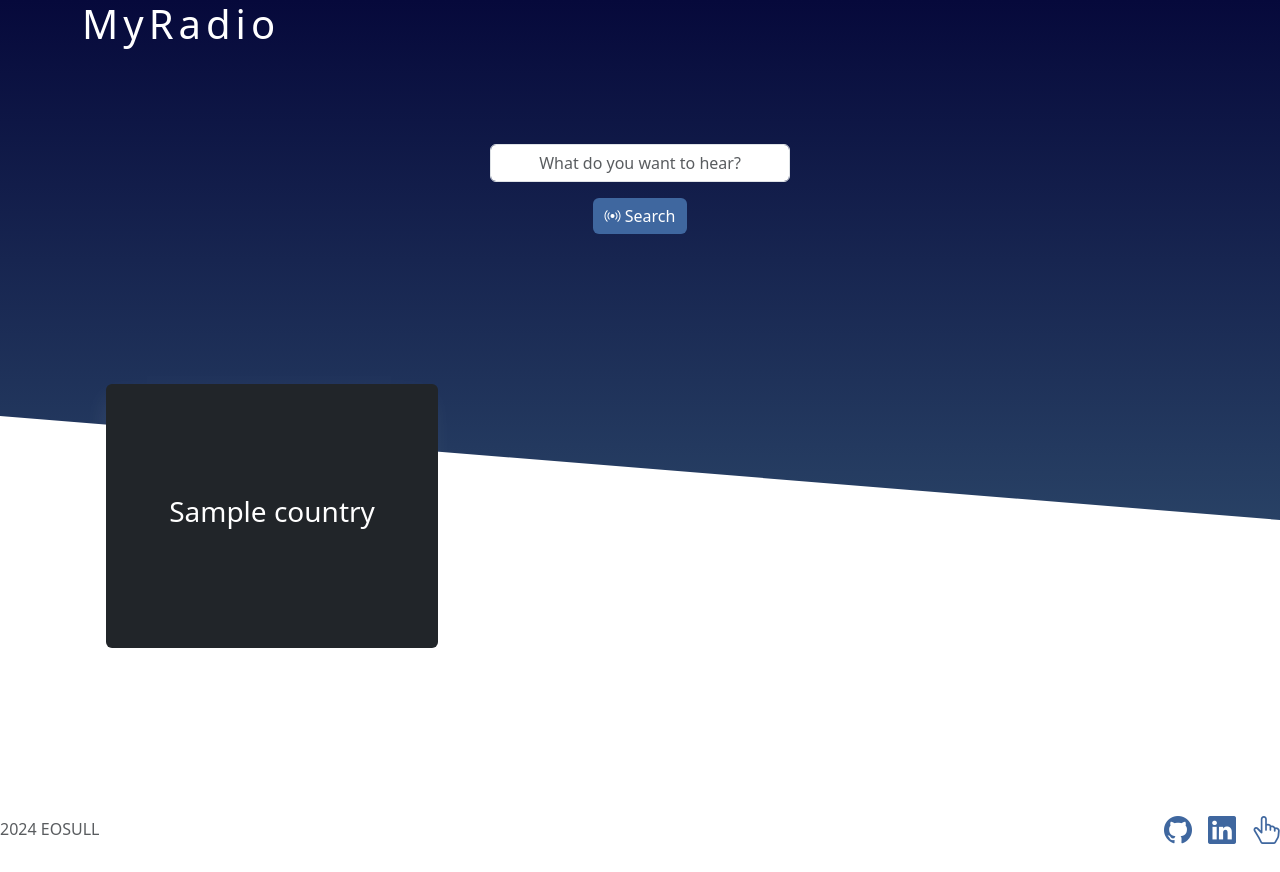
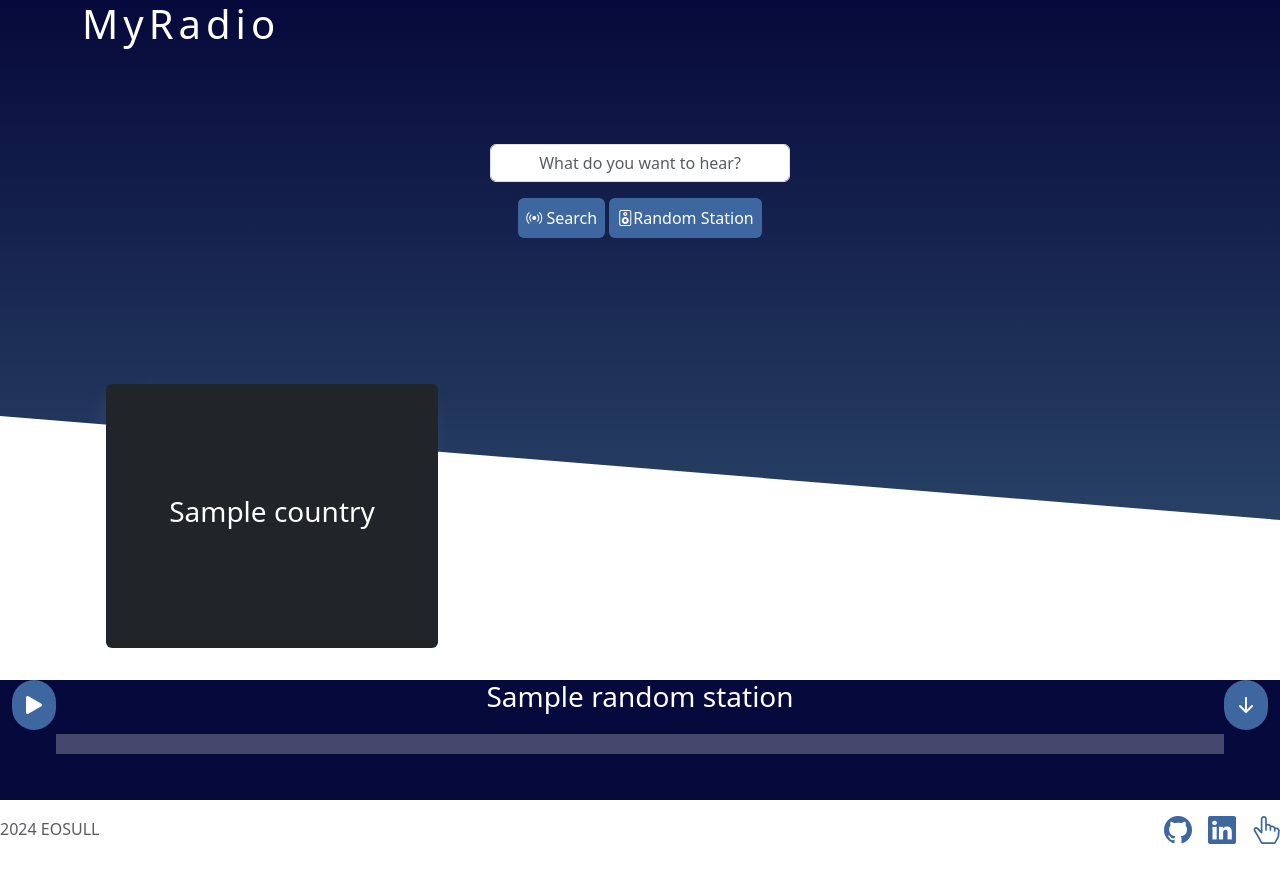
Before and after one commit to eosull/Internet-Radio-Player, a Django app: template internetradio/browse/templates/index.html in a window 1280 px wide. Run offline with Django 5.2, Linux system fonts and the light colour scheme; tables that the repository leaves empty hold one stand-in row (values such as "Sample post"); the template is opened without the code that fills it: values that come from a table or form of the project are taken from there, most other values are stand-ins (such as "Sample title", 1, 10 or a date in 2020); some web fonts are replaced.

Commit message:
feat:add random station selection feature

```diff
--- a/internetradio/browse/templates/index.html
+++ b/internetradio/browse/templates/index.html
@@ -25,7 +25,8 @@
         <form method="post" class="search-form">
           {% csrf_token %}
           {{ form.as_p }}
-          <button type="submit" class="btn btn-primary"><i class="bi bi-broadcast"></i> Search</button>
+          <button type="submit" class="btn d-inline btn-primary p-2"><i class="bi bi-broadcast"></i> Search</button>
+          <a href="{% url 'index' %}?random"><button type="button" class="btn d-inline btn-primary p-2"><i class="bi bi-speaker"></i>Random Station</button></a>
       </form>
       </div>
     </div>
@@ -147,6 +148,8 @@
         </ul>
       </footer>
     </div>
+
+    <!-- Playback Bar -->
     <div class="row m-0 playback-footer d-none">
         <div class="col-md-4 d-flex align-items-evenly w-100">
           <div class="playback-bar-audio-player d-inline float-start">
@@ -163,6 +166,29 @@
           </div>
           </div>
     </div>
+
+    <!-- Random Station Playback Bar -->
+    {% if random_station %}
+    <div id="rand-playback-footer" class="row m-0 playback-footer d-block">
+      <div class="col-md-4 d-flex align-items-evenly w-100">
+        <div class="playback-bar-audio-player d-inline float-start">
+          <audio src="{{ random_station.url }}" id="{{ random_station.stationuuid }}audio">
+            Your browser does not support the audio element.
+          </audio>
+          <button id="{{ random_station.stationuuid }}play-icon" class="audio-player-button pb-bar-play pb-bar-button audio-play d-block"><i class="bi bi-play-fill fs-2"></i></button>
+          <button id="{{ random_station.stationuuid }}pause-icon" class="audio-player-button pb-bar-pause pb-bar-button audio-pause d-none"><i class="bi bi-pause-fill fs-2"></i></button>
+        </div>
+        <div class="d-inline flex-fill text-center">
+          <h3 class="station-title mx-auto">{{random_station.name}}</h3>
+          <hr class="temp-playback-bar">
+        </div>
+        <div class="d-inline float-end">
+          <button class="fs-2 d-block audio-player-button m-auto" id="hide-rand-playback"><i class="bi bi-arrow-down-short"></i></button>
+          <button class="fs-2 d-none audio-player-button m-auto" id="show-rand-playback"><i class="bi bi-arrow-up-short"></i></button>
+        </div>
+        </div>
+  </div>
+    {% endif %}
 </body>
 <script src="{% static 'js/script.js' %}"></script>
 </html>
--- a/internetradio/static/css/base.css
+++ b/internetradio/static/css/base.css
@@ -139,9 +139,11 @@ h1, h2 {
 .playback-footer {
     position:fixed;
     bottom:0;
+    z-index: 2;
     width: 100vw;
     height: 15vh;
-    background-color: rgba(255, 255, 255, 0.671);
+    background-color: var(--light-blue-gradient);
+    color: var(--white);
     transition: all 0.5s ease-out;
 }
 
--- a/internetradio/static/js/script.js
+++ b/internetradio/static/js/script.js
@@ -71,8 +71,14 @@ function filterButtonPress(button) {
   else if (button.id == 'hide-playback') {
     hidePlaybackBar();
   }
+  else if (button.id == 'hide-rand-playback') {
+    hideRandPlaybackBar();
+  }
   else if (button.id == 'show-playback') {
     showPlaybackBar();
+  }
+  else if (button.id == 'show-rand-playback') {
+    showRandPlaybackBar();
   }
 }
 
@@ -111,8 +117,27 @@ function showPlaybackBar(buttonId) {
   }
 }
 
+function showRandPlaybackBar(buttonId) {
+  // Display Playback bar
+  document.querySelector('#rand-playback-footer').classList.remove('playback-footer-hidden', 'd-none');
+  // Playback bar controls
+  document.querySelector('#hide-rand-playback').classList.replace('d-none', 'd-block');
+  document.querySelector('#show-rand-playback').classList.replace('d-block', 'd-none');
+  // Adding Play/pause ids to link buttons
+  if (buttonId) {
+    document.querySelector('.pb-bar-play').id = buttonId;
+    document.querySelector('.pb-bar-pause').id = buttonId.replace('play-icon', 'pause-icon');
+  }
+}
+
 function hidePlaybackBar() {
   playbackBar.classList.add('playback-footer-hidden');
   hidePlayback.classList.replace('d-block', 'd-none');
   showPlayback.classList.replace('d-none', 'd-block');
 }
+
+function hideRandPlaybackBar() {
+  document.querySelector('#rand-playback-footer').classList.add('playback-footer-hidden');
+  document.querySelector('#hide-rand-playback').classList.replace('d-block', 'd-none');
+  document.querySelector('#show-rand-playback').classList.replace('d-none', 'd-block');
+}
```
Also changed, not shown: internetradio/browse/views.py (+27 -10 lines).
